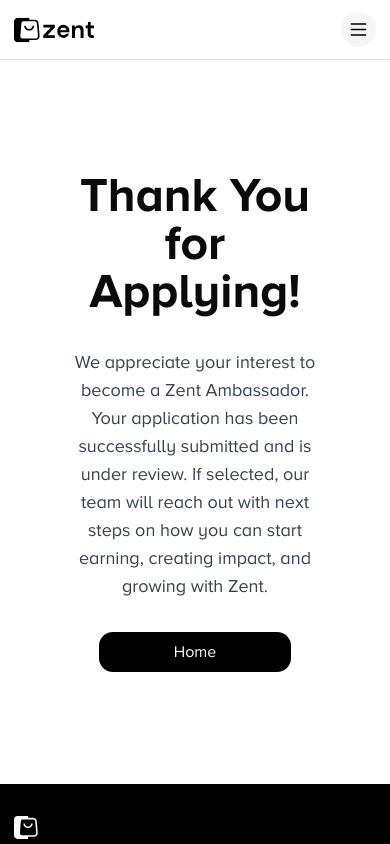
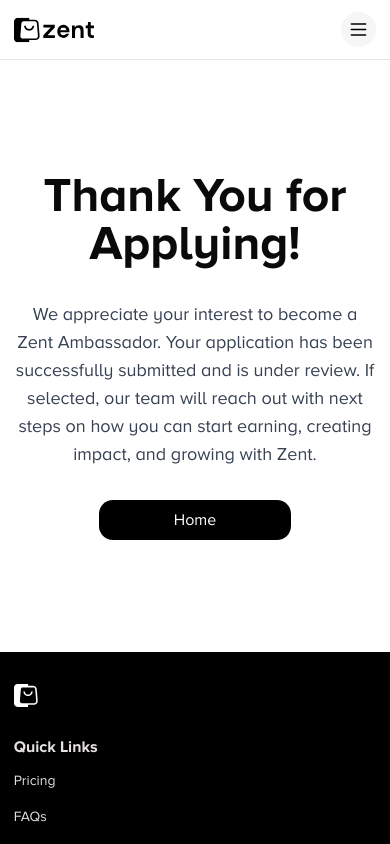
Before and after one commit to Demiladeala/zent-ambassador, a Next.js app: page /application/thank-you in a window 390 px wide. Shown: the top 844 px of the page. Built offline with nearby package versions, Linux system fonts and the light colour scheme.

Commit message:
feat: add application funcationality

```diff
--- a/src/app/application/thank-you/page.tsx
+++ b/src/app/application/thank-you/page.tsx
@@ -2,7 +2,7 @@
 
 export default function ThankyouPage() {
   return (
-    <div className="flex flex-col items-center justify-center py-28 w-8/12 mx-auto text-center">
+    <div className="flex flex-col items-center justify-center py-28 w-[93%] md:w-8/12 mx-auto text-center">
       <h1 className="text-5xl font-bold mb-8">Thank You for Applying!</h1>
 
       <p className="text-lg mb-8 text-gray-700">
```
